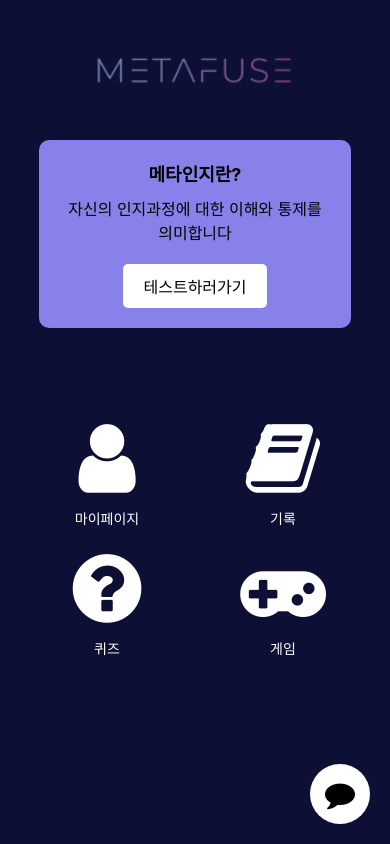
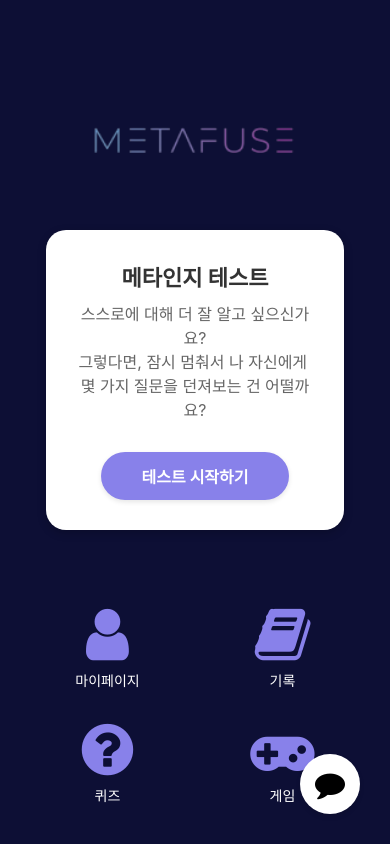
Before and after one commit to METAFUSE-AI/frontend, a React Native app: screen /MainPage in a window 390 px wide. Built offline with nearby package versions, Linux system fonts and the light colour scheme; what expo-auth-session would draw is missing.

Commit message:
TEST : 테스트 문항 및 테스트 결과 수정 / 전체 ui 수정

```diff
--- a/package.json
+++ b/package.json
@@ -22,6 +22,8 @@
     "axios": "^1.7.7",
     "expo": "^51.0.36",
     "expo-auth-session": "^5.5.2",
+    "expo-blur": "~13.0.2",
+    "expo-dev-client": "~4.0.28",
     "expo-status-bar": "~1.12.1",
     "expo-web-browser": "~13.0.3",
     "react": "18.2.0",
@@ -38,8 +40,7 @@
     "react-redux": "^9.1.2",
     "redux": "^5.0.1",
     "redux-persist": "^6.0.0",
-    "xml": "^1.0.1",
-    "expo-dev-client": "~4.0.28"
+    "xml": "^1.0.1"
   },
   "devDependencies": {
     "@babel/core": "^7.20.0"
--- a/screen/MainPage.js
+++ b/screen/MainPage.js
@@ -8,7 +8,6 @@ import {
   Text,
 } from "react-native";
 import Icon from "react-native-vector-icons/FontAwesome";
-
 import HeaderLogo from "../assets/images/headerLogo.png";
 
 export default function MainPage({ navigation }) {
@@ -49,45 +48,52 @@ export default function MainPage({ navigation }) {
   return (
     <View style={styles.container}>
       <ScrollView
-        contentContainerStyle={{ flexGrow: 1 }}
-        style={styles.scrollView}
+        contentContainerStyle={styles.scrollView}
+        showsVerticalScrollIndicator={false} // 스크롤바 숨기기
       >
+        <View style={styles.customHeader}></View>
         <TouchableOpacity
           onPress={handleLogoPress}
           style={styles.logoContainer}
         >
           <Image source={HeaderLogo} style={styles.headerLogo} />
         </TouchableOpacity>
+
+        {/* 항상 중앙에 위치하는 메타인지 테스트 섹션 */}
         <View style={styles.testContainer}>
-          <Text style={styles.testTitle}>메타인지란?</Text>
+          <Text style={styles.testTitle}>메타인지 테스트</Text>
           <Text style={styles.testDescription}>
-            자신의 인지과정에 대한 이해와 통제를 의미합니다
+            스스로에 대해 더 잘 알고 싶으신가요?{"\n"}
+            그렇다면, 잠시 멈춰서 나 자신에게 {"\n"}몇 가지 질문을 던져보는 건
+            어떨까요?
           </Text>
           <TouchableOpacity onPress={handleTestPress} style={styles.testButton}>
-            <Text style={styles.testButtonText}>테스트하러가기</Text>
+            <Text style={styles.testButtonText}>테스트 시작하기</Text>
           </TouchableOpacity>
         </View>
+
+        {/* 아이콘 컨테이너 */}
         <View style={styles.iconContainer}>
           <TouchableOpacity
             onPress={handleMyPagePress}
             style={styles.iconButton}
           >
-            <Icon name="user" size={80} color="#fff" />
+            <Icon name="user" size={60} color="#8881EA" />
             <Text style={styles.iconText}>마이페이지</Text>
           </TouchableOpacity>
           <TouchableOpacity
             onPress={handleRecordPress}
             style={styles.iconButton}
           >
-            <Icon name="book" size={80} color="#fff" />
+            <Icon name="book" size={60} color="#8881EA" />
             <Text style={styles.iconText}>기록</Text>
           </TouchableOpacity>
           <TouchableOpacity onPress={handleQuizPress} style={styles.iconButton}>
-            <Icon name="question-circle" size={80} color="#fff" />
+            <Icon name="question-circle" size={60} color="#8881EA" />
             <Text style={styles.iconText}>퀴즈</Text>
           </TouchableOpacity>
           <TouchableOpacity onPress={handleGamePress} style={styles.iconButton}>
-            <Icon name="gamepad" size={80} color="#fff" />
+            <Icon name="gamepad" size={60} color="#8881EA" />
             <Text style={styles.iconText}>게임</Text>
           </TouchableOpacity>
         </View>
@@ -108,72 +114,112 @@ const styles = StyleSheet.create({
     backgroundColor: "#0D0F35",
   },
   scrollView: {
-    flex: 1,
+    flexGrow: 1,
+    padding: 20,
+  },
+  customHeader: {
+    height: 50,
+    justifyContent: "center",
+    paddingLeft: 10,
+    backgroundColor: "#0D0F35",
+    zIndex: 10,
   },
   logoContainer: {
     alignItems: "center",
     marginVertical: 20,
   },
   headerLogo: {
-    width: "70%",
+    width: "80%",
     height: 100,
   },
   testContainer: {
-    backgroundColor: "#8881EA",
-    padding: 20,
-    width: "80%", // 가로 크기를 80%로 설정
+    backgroundColor: "#FFFFFF",
+    padding: 30,
+    borderRadius: 20, // 더 부드러운 둥근 모서리
+    width: "85%",
+    justifyContent: "center",
+    shadowColor: "#000",
+    shadowOffset: {
+      width: 0,
+      height: 3,
+    },
+    shadowOpacity: 0.2, // 그림자 강도 증가
+    shadowRadius: 10,
+    elevation: 5,
+    alignItems: "center",
+    marginBottom: 40,
     alignSelf: "center", // 중앙 정렬
-    borderRadius: 10,
-    alignItems: "center",
-    marginBottom: 60, // 4개의 버튼과 30px 이격
+    marginTop: 20, // 상단 마진 추가
   },
   testTitle: {
-    fontSize: 18,
-    fontWeight: "bold",
+    fontSize: 22, // 제목 크기 증가
+    fontWeight: "700", // 볼드체
+    color: "#333",
     marginBottom: 10,
-    color: "#000",
+    textAlign: "center", // 텍스트 중앙 정렬
   },
   testDescription: {
     fontSize: 16,
-    color: "#000",
+    color: "#666",
     textAlign: "center",
     marginBottom: 20,
+    lineHeight: 24, // 줄 높이 조정
   },
   testButton: {
-    backgroundColor: "#fff",
-    paddingVertical: 10,
-    paddingHorizontal: 20,
-    borderRadius: 5,
+    backgroundColor: "#8881EA", // 버튼 배경 색상
+    paddingVertical: 12,
+    paddingHorizontal: 40,
+    borderRadius: 25, // 둥근 버튼
+    alignItems: "center",
+    marginTop: 10,
+    shadowColor: "#000",
+    shadowOffset: {
+      width: 0,
+      height: 2,
+    },
+    shadowOpacity: 0.1,
+    shadowRadius: 5,
+    elevation: 2,
   },
   testButtonText: {
-    color: "#000",
+    color: "#FFFFFF",
     fontSize: 16,
+    fontWeight: "600",
   },
   iconContainer: {
     flexDirection: "row",
     flexWrap: "wrap",
-    justifyContent: "center",
+    justifyContent: "space-around", // 공간 균형 조정
     alignItems: "center",
-    marginVertical: 20,
+    marginTop: 20,
   },
   iconButton: {
-    width: "40%",
+    width: "40%", // 아이콘 버튼 크기 조정
     alignItems: "center",
-    margin: 10,
+    marginVertical: 15,
   },
   iconText: {
     color: "#FFFFFF",
-    marginTop: 10,
+    marginTop: 5,
+    fontWeight: "500",
   },
   chatbotButton: {
     position: "absolute",
-    bottom: 20,
-    right: 20,
+    bottom: 30,
+    right: 30,
     width: 60,
     height: 60,
     borderRadius: 30,
     backgroundColor: "#FFFFFF",
     justifyContent: "center",
     alignItems: "center",
+    shadowColor: "#000",
+    shadowOffset: {
+      width: 0,
+      height: 3,
+    },
+    shadowOpacity: 0.1,
+    shadowRadius: 5,
+    elevation: 2,
   },
 });
--- a/screen/RecordPage.js
+++ b/screen/RecordPage.js
@@ -6,11 +6,13 @@ import {
   Image,
   TouchableOpacity,
   ScrollView,
+  Platform,
+  Pressable,
 } from "react-native";
 import { HeaderBackButton } from "@react-navigation/elements";
-import { useFocusEffect } from '@react-navigation/native';
+import { useFocusEffect } from "@react-navigation/native";
 import Icon from "react-native-vector-icons/FontAwesome";
-import { fetchRecords } from '../components/ApiUtilsi';
+import { fetchRecords } from "../components/ApiUtilsi";
 
 import HeaderLogo from "../assets/images/headerLogo.png";
 import RecordContainer from "../components/RecordContainer";
@@ -19,10 +21,11 @@ export default function RecordPage({ navigation }) {
   const [records, setRecords] = useState([]);
   const [loading, setLoading] = useState(true);
   const [error, setError] = useState(null);
+  const [pressedId, setPressedId] = useState(null);
 
   const loadRecords = async () => {
     try {
-      const data = await fetchRecords(); // 기록 데이터 가져오기
+      const data = await fetchRecords();
       setRecords(data);
     } catch (error) {
       console.error("Error fetching records:", error);
@@ -47,7 +50,11 @@ export default function RecordPage({ navigation }) {
   };
 
   const handleRecordPress = (recordId) => {
-    navigation.navigate("RecordDetailPage", { recordId });
+    setPressedId(recordId);
+    setTimeout(() => {
+      setPressedId(null);
+      navigation.navigate("RecordDetailPage", { recordId });
+    }, 100);
   };
 
   return (
@@ -63,7 +70,8 @@ export default function RecordPage({ navigation }) {
       </TouchableOpacity>
       <ScrollView
         contentContainerStyle={styles.scrollViewContent}
-        style={styles.scrollView}   // scrollView 스타일을 추가
+        style={styles.scrollView}
+        showsVerticalScrollIndicator={false}
       >
         {loading ? (
           <Text style={styles.loadingText}>Loading...</Text>
@@ -71,22 +79,35 @@ export default function RecordPage({ navigation }) {
           <Text style={styles.errorText}>Error: {error}</Text>
         ) : records.length > 0 ? (
           records.map((record) => (
-            <TouchableOpacity
+            <Pressable
               key={record.recordId}
               onPress={() => handleRecordPress(record.recordId)}
-              style={styles.recordItem}
+              style={({ pressed }) => [
+                styles.recordItem,
+                pressed && styles.recordItemPressed,
+                pressedId === record.recordId && styles.recordItemPressed,
+              ]}
             >
-              <Text style={styles.recordTitle}>{record.recordQuestion}</Text>
-              <Text style={styles.recordAnswer}>{record.recordAnswer}</Text>
-            </TouchableOpacity>
+              <View style={styles.recordContent}>
+                <View style={styles.recordGlow} />
+                <Text style={styles.recordTitle}>{record.recordQuestion}</Text>
+                <Text style={styles.recordAnswer}>{record.recordAnswer}</Text>
+              </View>
+            </Pressable>
           ))
         ) : (
           <Text style={styles.noRecordsText}>No records found</Text>
         )}
       </ScrollView>
-      <TouchableOpacity style={styles.addButton} onPress={handleAddPress}>
-        <Icon name="plus" size={30} color="#000" />
-      </TouchableOpacity>
+      <Pressable
+        style={({ pressed }) => [
+          styles.addButton,
+          pressed && styles.addButtonPressed,
+        ]}
+        onPress={handleAddPress}
+      >
+        <Icon name="plus" size={24} color="#0D0F35" />
+      </Pressable>
     </View>
   );
 }
@@ -101,64 +122,118 @@ const styles = StyleSheet.create({
     justifyContent: "center",
     paddingLeft: 10,
     backgroundColor: "#0D0F35",
+    borderBottomWidth: 0.5,
+    borderBottomColor: "rgba(255,255,255,0.1)",
   },
   logoContainer: {
     alignItems: "center",
+    marginVertical: 20,
   },
   headerLogo: {
-    width: "70%",
+    width: "80%",
     height: 100,
+    resizeMode: "contain",
   },
   scrollView: {
-    flex: 1,                    // ScrollView가 화면의 나머지 부분을 차지하게 함
-    marginBottom: 100,           // 버튼과 겹치지 않도록 여백 추가
+    flex: 1,
+    marginBottom: 100,
   },
   scrollViewContent: {
-    paddingBottom: 20,          // 하단 여백 추가
+    paddingHorizontal: 16,
+    paddingBottom: 20,
   },
   recordItem: {
-    padding: 15,
-    borderBottomColor: "#888",
-    borderBottomWidth: 1,
-    backgroundColor: "#344C64",
-    borderRadius: 10,
-    marginHorizontal: 10,
-    marginVertical: 5,
+    marginVertical: 8,
+    borderRadius: 16,
+    overflow: "hidden",
+    backgroundColor: "rgba(255, 255, 255, 0.08)",
+    borderWidth: 1,
+    borderColor: "rgba(255, 255, 255, 0.1)",
+    ...Platform.select({
+      ios: {
+        shadowColor: "#fff",
+        shadowOffset: { width: 0, height: 2 },
+        shadowOpacity: 0.1,
+        shadowRadius: 3,
+      },
+      android: {
+        elevation: 4,
+      },
+    }),
+  },
+  recordContent: {
+    padding: 16,
+    position: "relative",
+  },
+  recordGlow: {
+    position: "absolute",
+    top: 0,
+    left: 0,
+    right: 0,
+    height: 40,
+    backgroundColor: "rgba(255, 255, 255, 0.03)",
+    borderTopLeftRadius: 16,
+    borderTopRightRadius: 16,
+  },
+  recordItemPressed: {
+    transform: [{ scale: 0.98 }],
+    opacity: 0.9,
+    backgroundColor: "rgba(255, 255, 255, 0.12)",
   },
   recordTitle: {
-    fontSize: 18,
+    fontSize: 17,
+    fontWeight: "600",
     color: "#fff",
+    marginBottom: 4,
+    letterSpacing: 0.5,
   },
   recordAnswer: {
-    fontSize: 14,
-    color: "#333",
+    fontSize: 15,
+    color: "rgba(255,255,255,0.8)",
+    lineHeight: 20,
   },
   noRecordsText: {
-    color: "#fff",
+    color: "rgba(255,255,255,0.6)",
     textAlign: "center",
     marginTop: 20,
+    fontSize: 17,
   },
   addButton: {
-    backgroundColor: "#F3F3F3",
-    borderRadius: 10,
-    paddingVertical: 15,
-    paddingHorizontal: 30,
+    backgroundColor: "#ffffff",
+    width: 56,
+    height: 56,
+    borderRadius: 28,
     alignItems: "center",
     justifyContent: "center",
-    flexDirection: "column",
     position: "absolute",
-    bottom: 30,
-    left: "50%",
-    transform: [{ translateX: -40 }],
+    bottom: 32,
+    right: 24,
+    ...Platform.select({
+      ios: {
+        shadowColor: "#000",
+        shadowOffset: { width: 0, height: 4 },
+        shadowOpacity: 0.3,
+        shadowRadius: 4.65,
+      },
+      android: {
+        elevation: 8,
+      },
+    }),
+  },
+  addButtonPressed: {
+    transform: [{ scale: 0.96 }],
+    backgroundColor: "rgba(255,255,255,0.9)",
   },
   loadingText: {
-    color: "#fff",
+    color: "rgba(255,255,255,0.6)",
     textAlign: "center",
     marginTop: 20,
+    fontSize: 17,
   },
   errorText: {
-    color: "red",
+    color: "#FF453A",
     textAlign: "center",
     marginTop: 20,
+    fontSize: 17,
   },
 });
--- a/screen/TestPage.js
+++ b/screen/TestPage.js
@@ -6,8 +6,9 @@ import {
   TouchableOpacity,
   ScrollView,
   Image,
+  Modal,
+  Pressable,
 } from "react-native";
-import { HeaderBackButton } from "@react-navigation/elements";
 import { createTest } from "../components/ApiUtilsi/"; // api.js에서 createTest 함수 임포트
 import HeaderLogo from "../assets/images/headerLogo.png";
 
@@ -33,9 +34,11 @@ const questions = [
   "나는 나의 현재 상태에 대해 생각한 뒤 어떤 행동을 해야 할지 결정한다.",
   "나는 결정하기 전 다른 사람들도 나의 결정이 적절하다고 할지 생각해본다.",
 ];
+
 const TestPage = ({ navigation }) => {
   const [currentPage, setCurrentPage] = useState(1);
   const [answers, setAnswers] = useState({});
+  const [modalVisible, setModalVisible] = useState(false); // 모달 가시성 상태
   const scrollViewRef = useRef();
 
   const handleLogoPress = () => {
@@ -49,7 +52,7 @@ const TestPage = ({ navigation }) => {
   }, [navigation]);
 
   const renderQuestion = (questionIndex) => {
-    const questionNumber = (currentPage - 1) * 6 + questionIndex + 1;
+    const questionNumber = (currentPage - 1) * 5 + questionIndex + 1; // 각 페이지당 5개 질문
     return (
       <View key={questionIndex} style={styles.questionContainer}>
         <Text style={styles.questionText}>
@@ -85,8 +88,13 @@ const TestPage = ({ navigation }) => {
 
   const handleNextPage = () => {
     if (currentPage < 4) {
+      // 총 4페이지
       setCurrentPage(currentPage + 1);
       scrollViewRef.current.scrollTo({ x: 0, y: 0, animated: true });
+    } else {
+      // 모든 질문에 답변했는지 확인
+      if (Object.keys(answers).length < questions.length) {
+        setModalVisible(true); // 모달 표시
       } else {
         const totalScore = Object.values(answers).reduce(
           (sum, value) => sum + value,
@@ -112,6 +120,7 @@ const TestPage = ({ navigation }) => {
             console.error("테스트 전송 중 오류:", error);
           });
       }
+    }
   };
 
   const handlePreviousPage = () => {
@@ -121,14 +130,14 @@ const TestPage = ({ navigation }) => {
     }
   };
 
+  // 모달 닫기
+  const closeModal = () => {
+    setModalVisible(false);
+  };
+
   return (
     <View style={styles.container}>
-      <View style={styles.customHeader}>
-        <HeaderBackButton
-          onPress={() => navigation.goBack()}
-          tintColor="#ffffff"
-        />
-      </View>
+      <View style={styles.customHeader}></View>
       <TouchableOpacity onPress={handleLogoPress} style={styles.logoContainer}>
         <Image source={HeaderLogo} style={styles.headerLogo} />
       </TouchableOpacity>
@@ -136,7 +145,8 @@ const TestPage = ({ navigation }) => {
         ref={scrollViewRef}
         contentContainerStyle={styles.scrollViewContent}
       >
-        {Array.from({ length: 6 }, (_, i) => renderQuestion(i))}
+        {Array.from({ length: 5 }, (_, i) => renderQuestion(i))}
+        {/* 각 페이지당 5개 질문 */}
       </ScrollView>
       <View style={styles.footer}>
         <TouchableOpacity
@@ -158,6 +168,25 @@ const TestPage = ({ navigation }) => {
           </Text>
         </TouchableOpacity>
       </View>
+
+      {/* 모달 구현 */}
+      <Modal
+        animationType="slide"
+        transparent={true}
+        visible={modalVisible}
+        onRequestClose={closeModal}
+      >
+        <View style={styles.modalView}>
+          <Text style={styles.modalText}>
+            질문이 모두 체크되었는지 확인해주세요.{"\n"}
+            모든 항목에 대한 응답이 완료되어야만{"\n"}
+            테스트 결과를 확인할 수 있습니다.
+          </Text>
+          <Pressable style={styles.button} onPress={closeModal}>
+            <Text style={styles.buttonText}>확인</Text>
+          </Pressable>
+        </View>
+      </Modal>
     </View>
   );
 };
@@ -166,16 +195,6 @@ const styles = StyleSheet.create({
   container: {
     flex: 1,
     backgroundColor: "#0D0F35",
-  },
-  header: {
-    flexDirection: "row",
-    alignItems: "center",
-    justifyContent: "space-between",
-    paddingHorizontal: 10,
-    paddingVertical: 20,
-    backgroundColor: "#0D0F35",
-    borderBottomWidth: 1,
-    borderBottomColor: "#ddd",
   },
   customHeader: {
     height: 50,
@@ -241,6 +260,26 @@ const styles = StyleSheet.create({
     color: "#fff",
     fontSize: 16,
   },
+  modalView: {
+    flex: 1,
+    justifyContent: "center",
+    alignItems: "center",
+    backgroundColor: "rgba(0, 0, 0, 0.5)",
+  },
+  modalText: {
+    color: "white",
+    marginBottom: 20,
+    fontSize: 18,
+    textAlign: "center",
+  },
+  button: {
+    backgroundColor: "#8881EA",
+    padding: 10,
+    borderRadius: 5,
+  },
+  buttonText: {
+    color: "white",
+  },
 });
 
 export default TestPage;
--- a/screen/TestResultPage.js
+++ b/screen/TestResultPage.js
@@ -9,7 +9,6 @@ import {
   StyleSheet,
   SafeAreaView,
 } from "react-native";
-import { HeaderBackButton } from "@react-navigation/elements";
 import { RadarChart } from "@salmonco/react-native-radar-chart";
 
 import HeaderLogo from "../assets/images/headerLogo.png";
@@ -23,6 +22,8 @@ import TestResult03 from "../assets/images/TestResult03.png";
 const TestResultPage = ({ route, navigation }) => {
   const { answers = {}, totalScore } = route.params || {};
   const [resultImage, setResultImage] = useState(TestResult03);
+  const [improvementRecommendation, setImprovementRecommendation] =
+    useState("추천된 향상법을 확인하세요.");
 
   const handleLogoPress = () => {
     navigation.navigate("MainPage");
@@ -32,11 +33,13 @@ const TestResultPage = ({ route, navigation }) => {
     navigation.navigate("MyPage");
   };
 
+  // 점수 분류표를 참고하여 향상법을 추천하는 코드
   useEffect(() => {
     navigation.setOptions({
       headerShown: false,
     });
 
+    // 총점에 따라 결과 이미지 업데이트
     if (totalScore >= 40) {
       setResultImage(TestResult01);
     } else if (totalScore >= 25) {
@@ -44,38 +47,75 @@ const TestResultPage = ({ route, navigation }) => {
     } else {
       setResultImage(TestResult03);
     }
+
+    // 최저 점수 카테고리에 따른 향상법 추천
+    const lowestCategory = getLowestCategory();
+    let recommendation = "";
+
+    if (
+      lowestCategory === "메타인식" ||
+      lowestCategory === "자기능력과 자기조절" ||
+      lowestCategory === "행동 평가"
+    ) {
+      recommendation = "게임 추천";
+    } else if (
+      lowestCategory === "타인 비교" ||
+      lowestCategory === "반성" ||
+      lowestCategory === "결정"
+    ) {
+      recommendation = "일기 쓰기 추천";
+    } else if (
+      lowestCategory === "상황 평가" ||
+      lowestCategory === "다양성" ||
+      lowestCategory === "최적"
+    ) {
+      recommendation = "퀴즈 추천";
+    }
+
+    console.log("최저 카테고리: ", lowestCategory);
+    console.log("추천: ", recommendation);
+
+    setImprovementRecommendation(recommendation);
   }, [totalScore, navigation]);
 
-  // 세 가지 카테고리별로 점수를 합산하는 함수
-  const sumCategoryScores = (start, end) => {
-    return Object.values(answers)
-      .slice(start, end)
-      .reduce((sum, value) => sum + value, 0);
-  };
+  const sumCategoryScores = (indices) =>
+    indices.reduce((sum, idx) => sum + (answers[idx] || 0), 0);
 
-  const categories = ["Meta Cognition", "Monitoring", "Meta Control"];
+  const metaCognitionScore = sumCategoryScores([0, 1, 2, 3]) / 2; // 자기인식 및 자기판단
+  const selfRegulationScore = sumCategoryScores([4, 5]); // 자기능력과 자기조절
+  const otherComparisonScore = sumCategoryScores([6, 7]); // 타인 비교
+  const behaviorEvalScore = sumCategoryScores([8, 9]); // 행동 평가
+  const situationEvalScore = sumCategoryScores([10, 11]); // 상황 평가
+  const diversityScore = sumCategoryScores([12, 13]); // 다양성
+  const reflectionScore = sumCategoryScores([14, 15]); // 반성
+  const optimalityScore = sumCategoryScores([16, 17]); // 최적
+  const decisionScore = sumCategoryScores([18, 19]); // 결정
 
-  // 세 가지 카테고리의 점수
-  const metaCognitionScore = sumCategoryScores(0, 8);
-  const monitoringScore = sumCategoryScores(8, 12);
-  const metaControlScore = sumCategoryScores(12, 20);
+  // Summing the overall scores based on the defined subcategories
+  const totalMetaCognition =
+    metaCognitionScore + selfRegulationScore + otherComparisonScore;
+  const totalMonitoring = behaviorEvalScore + situationEvalScore;
+  const totalMetaControl =
+    diversityScore + reflectionScore + optimalityScore + decisionScore;
+  const overallTotalScore =
+    totalMetaCognition + totalMonitoring + totalMetaControl;
 
+  // Radar chart data array
   const radarChartData = [
-    { label: "메타인식", value: metaCognitionScore },
-    { label: "모니터링", value: monitoringScore },
-    { label: "메타통제", value: metaControlScore },
+    { label: "메타인식", value: totalMetaCognition },
+    { label: "모니터링", value: totalMonitoring },
+    { label: "메타통제", value: totalMetaControl },
   ];
 
-  const chartConfig = {
-    backgroundColor: "#0D0F35",
-    backgroundGradientFrom: "#0D0F35",
-    backgroundGradientTo: "#0D0F35",
-    color: (opacity = 1) => `rgba(255, 255, 255, ${opacity})`,
-    strokeWidth: 2, // optional, default 3
-    barPercentage: 0.5,
+  const getLowestCategory = () => {
+    const scores = [
+      { category: "메타인식", score: totalMetaCognition },
+      { category: "모니터링", score: totalMonitoring },
+      { category: "메타통제", score: totalMetaControl },
+    ];
+    scores.sort((a, b) => a.score - b.score);
+    return scores[0].category;
   };
-
-  const screenWidth = Dimensions.get("window").width;
 
   const shareResultOnKakao = async () => {
     try {
@@ -86,14 +126,16 @@ const TestResultPage = ({ route, navigation }) => {
             webUrl: "http://localhost:8081/",
             mobileWebUrl: "http://localhost:8081/",
           },
-          description: `I scored ${totalScore} on this test!`,
+          description: `I scored ${overallTotalScore} on this test!`,
         },
         buttons: [
           {
             title: "View My Test Results",
             link: {
-              androidExecutionParams: [{ key: "score", value: totalScore }],
-              iosExecutionParams: [{ key: "score", value: totalScore }],
+              androidExecutionParams: [
+                { key: "score", value: overallTotalScore },
+              ],
+              iosExecutionParams: [{ key: "score", value: overallTotalScore }],
             },
           },
         ],
@@ -101,35 +143,28 @@ const TestResultPage = ({ route, navigation }) => {
       console.log(response);
     } catch (e) {
       console.error(e);
-      console.error(e.message);
     }
   };
 
   return (
     <SafeAreaView style={styles.container}>
-      <View style={styles.customHeader}>
-        <HeaderBackButton
-          onPress={() => navigation.goBack()}
-          tintColor="#ffffff"
-        />
-      </View>
+      <View style={styles.customHeader}></View>
       <TouchableOpacity onPress={handleLogoPress} style={styles.logoContainer}>
         <Image source={HeaderLogo} style={styles.headerLogo} />
       </TouchableOpacity>
       <ScrollView
         contentContainerStyle={styles.scrollView}
         keyboardShouldPersistTaps="handled"
+        style={{ paddingBottom: 20 }}
       >
         <View style={styles.testResultComponents}>
           <Image source={resultImage} style={styles.testResultImage} />
+          <Text style={styles.resultText}>총점: {overallTotalScore}점</Text>
         </View>
         <View style={styles.chartContainer}>
           <Text style={styles.chartTitle}>나의 메타인지 능력 분석</Text>
           <RadarChart
-            data={radarChartData.map((item) => ({
-              label: item.label,
-              value: item.value,
-            }))}
+            data={radarChartData}
             gradientColor={{
               startColor: "#FF9432",
               endColor: "#FFF8F1",
@@ -147,18 +182,19 @@ const TestResultPage = ({ route, navigation }) => {
           />
         </View>
         <View>
+          <Text style={styles.recommendationText}>
+            향상 추천: {improvementRecommendation}
+          </Text>
+        </View>
         <TouchableOpacity
           onPress={shareResultOnKakao}
           style={styles.kakaoShareBtn}
         >
           카카오톡 공유하기
         </TouchableOpacity>
-        </View>
-        <View>
         <TouchableOpacity style={styles.navButton} onPress={handleMyPage}>
           <Text style={styles.navButtonText}>마이페이지로 이동</Text>
         </TouchableOpacity>
-        </View>
       </ScrollView>
     </SafeAreaView>
   );
@@ -246,6 +282,11 @@ const styles = StyleSheet.create({
     marginVertical: 8,
     borderRadius: 16,
   },
+  recommendationText: {
+    color: "#ffffff",
+    fontSize: 18,
+    marginTop: 10,
+  },
 });
 
 export default TestResultPage;
```
Also changed, not shown: 1 other file (tests, documents, lock files or other folders). Lines whose indentation alone changed are shown as unchanged.
